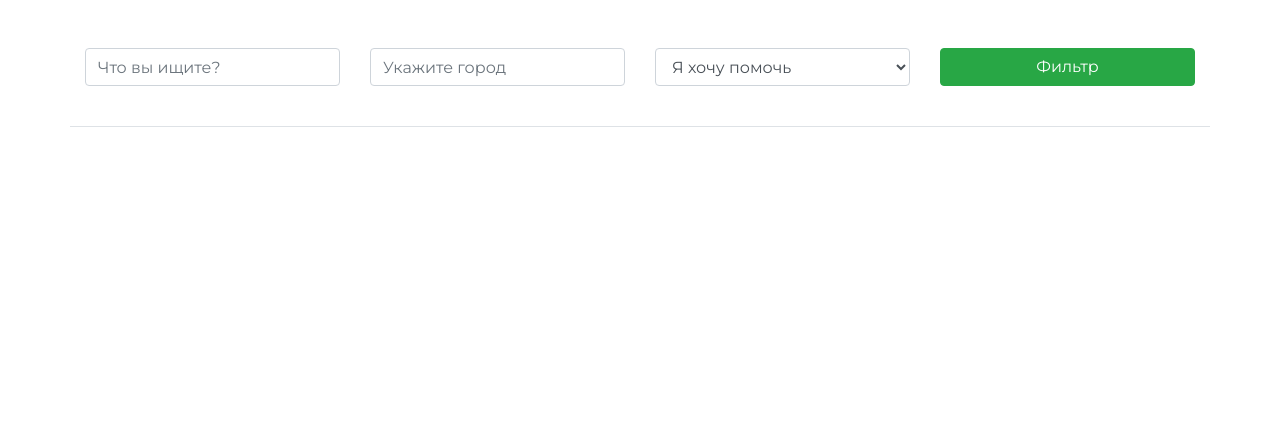
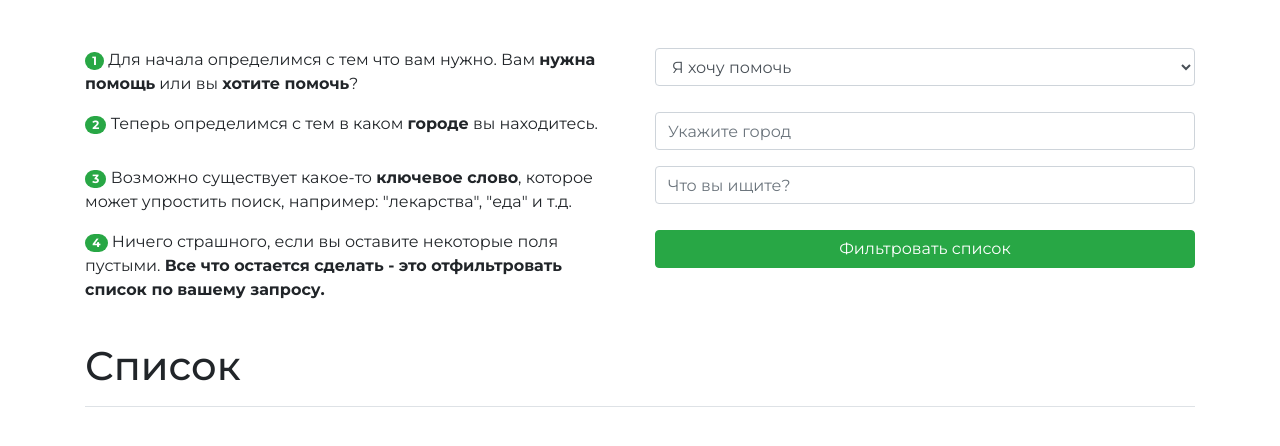
Before and after one commit to FoxyChmoxy/komek2020, a Flask app: page /global in a window 1280 px wide. Shown: the part 72-518 px from the top of the page. Run offline with Flask 2, Linux system fonts and the light colour scheme; data that the repository does not hold is empty; some libraries are stand-ins or nearby versions.

Commit message:
more informational global page

```diff
--- a/app/templates/global.html
+++ b/app/templates/global.html
@@ -2,14 +2,11 @@
 
 {% block content %}
     <form action="">
-        <div class="row mt-5 border-bottom pb-4 mb-4">
-            <div class="col-md-3 mb-3">
-                <input id="service" name="service" type="text" class="form-control" placeholder="Что вы ищите?" value="{{ form['service'] }}">
+        <div class="row mt-5 pb-4">
+            <div class="col-md-6 mb-3">
+                <span class="badge badge-pill badge-success">1</span> Для начала определимся с тем что вам нужно. Вам <b>нужна помощь</b> или вы <b>хотите помочь</b>?
             </div>
-            <div class="col-md-3 mb-3">
-                <input id="city" name="city" type="text" class="form-control" placeholder="Укажите город" value="{{ form['city'] }}">
-            </div>
-            <div class="col-md-3 mb-3">
+            <div class="col-md-6 mb-3">
                 <select id="is_giver" name="is_giver" class="form-control">
                     {% if form['is_giver'] %}
                         <option selected value="True">Мне нужна помощь</option>
@@ -20,11 +17,27 @@
                     {% endif %}
                 </select>
             </div>
-            <div class="col-md-3 mb-3">
-                <input type="submit" value="Фильтр" class="btn btn-success btn-block">
+            <div class="col-md-6 mb-3">
+                <span class="badge badge-pill badge-success">2</span> Теперь определимся с тем в каком <b>городе</b> вы находитесь.
+            </div>
+            <div class="col-md-6 mb-3">
+                <input id="city" name="city" type="text" class="form-control" placeholder="Укажите город" value="{{ form['city'] }}">
+            </div>
+            <div class="col-md-6 mb-3">
+                <span class="badge badge-pill badge-success">3</span> Возможно существует какое-то <b>ключевое слово</b>, которое может упростить поиск, например: "лекарства", "еда" и т.д.
+            </div>
+            <div class="col-md-6 mb-3">
+                <input id="service" name="service" type="text" class="form-control" placeholder="Что вы ищите?" value="{{ form['service'] }}">
+            </div>
+            <div class="col-md-6 mb-3">
+                <span class="badge badge-pill badge-success">4</span> Ничего страшного, если вы оставите некоторые поля пустыми. <b>Все что остается сделать - это отфильтровать список по вашему запросу.</b>
+            </div>
+            <div class="col-md-6 mb-3">
+                <input type="submit" value="Фильтровать список" class="btn btn-success btn-block">
             </div>
         </div>
     </form>
+    <h1 class="pb-3 mb-4 border-bottom">Список</h1>
     <div class="row">
         {% for help in helps %}
         <div class="col-md-12 mb-4 border rounded px-3 py-3 shadow p-3">
--- a/app/templates/index.html
+++ b/app/templates/index.html
@@ -4,7 +4,7 @@
     <h1 class="font-weight-bold text-center mt-4">
         Важен вклад каждого!
     </h1>
-    <h5 class="text-center">Мы призываем включится всех и создавать каждому вокруг себя очаги помощи.
+    <h5 class="text-center">Мы призываем включиться всех и создавать каждому вокруг себя очаги помощи.
         В этой ситуации находятся все без исключения, поэтому важна инициатива каждого.</h5>
     <div class="row mt-5 text-center">
         <div class="col-md-6 justify-content-center mb-3">
```
